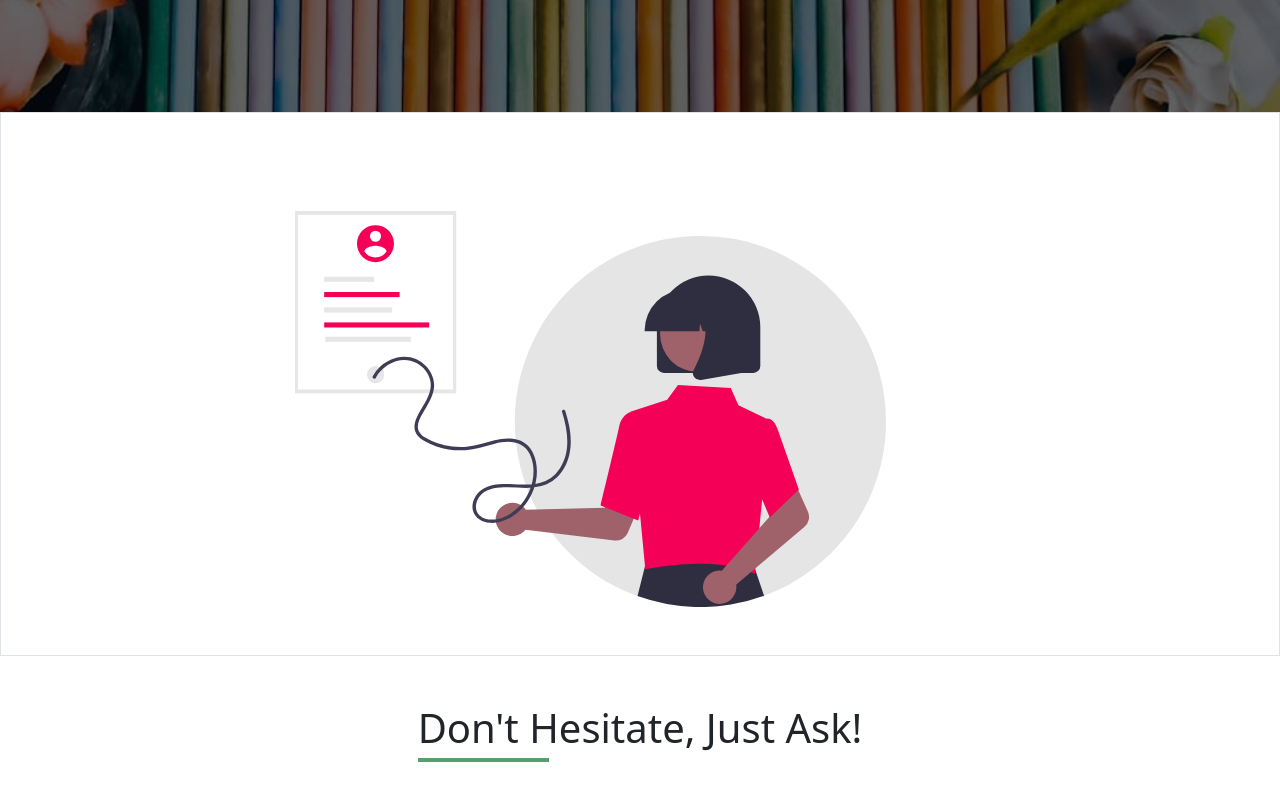
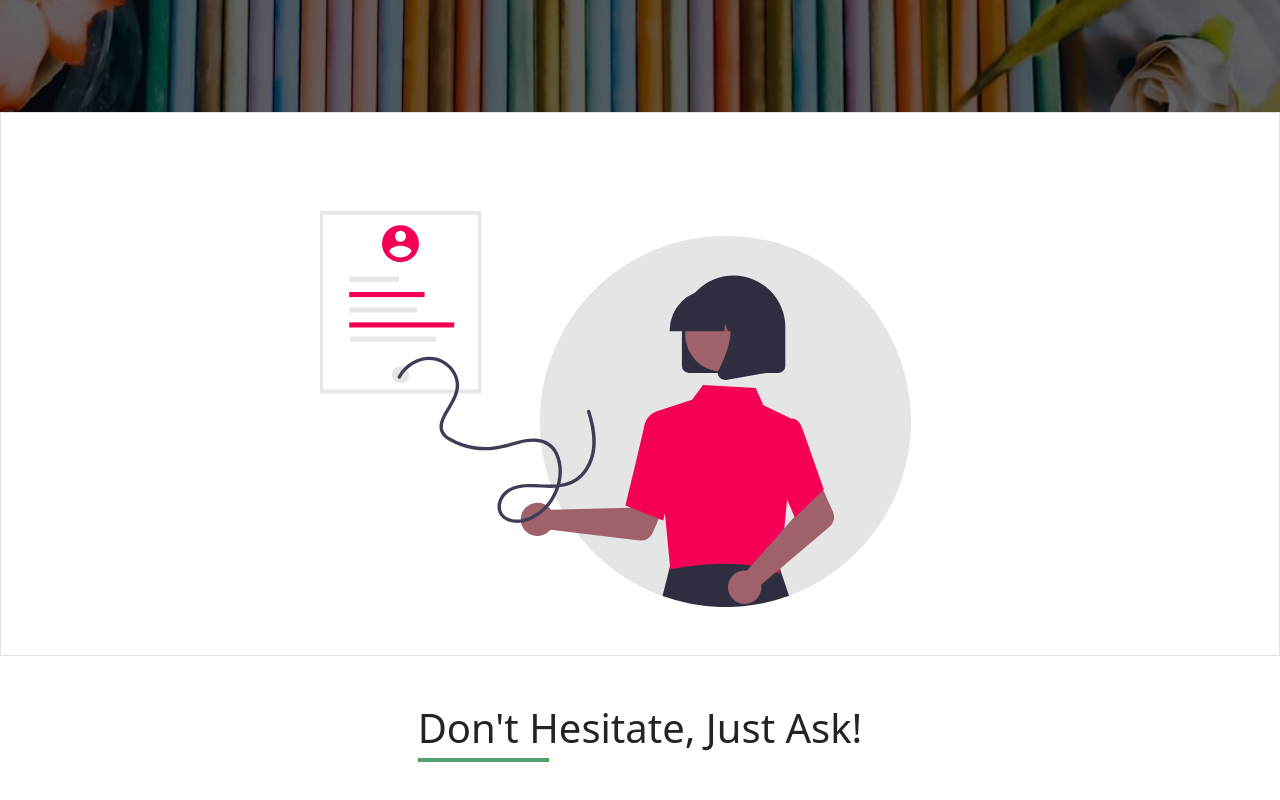
Before and after one commit to Rohitchaudhary13/careerhub, a plain HTML site: page index.html in a window 1280 px wide. Shown: the part 688-1488 px from the top of the page. Drawn offline with nearby package versions, Linux system fonts and the light colour scheme; a web font is replaced by a local one.

Commit message:
Add files via upload

```diff
--- a/index.html
+++ b/index.html
@@ -98,7 +98,7 @@
 
 <div class="p-5 border">
 <div class="services-img">
-  <img style="padding-top: 50px; width: 50%; height: auto; margin-right: 100px;" src="img\page.svg">
+  <img style="padding-top: 50px; width: 50%; height: auto; margin-right: 50px;" src="img\page.svg">
 </div>
 </div>
 
```
